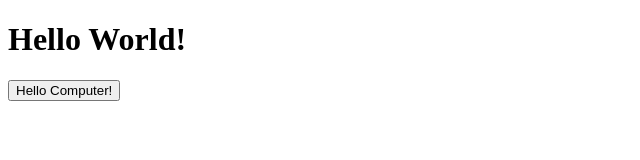
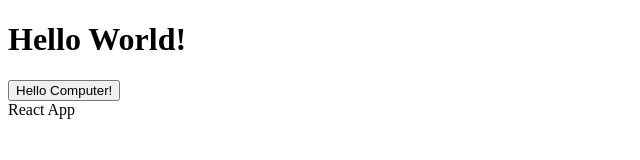
Before and after one commit to Mausp7/git-practice-akarmi, a plain HTML site: page index.html in a window 1280 px wide. Shown: the full height of the page, 0-640 px from the left. Drawn offline with Linux system fonts and the light colour scheme.

Commit message:
#root div added.

```diff
--- a/index.html
+++ b/index.html
@@ -9,5 +9,6 @@
 	<body>
 		<h1>Hello World!</h1>
 		<button>Hello Computer!</button>
+		<div id="root">React App</div>
 	</body>
 </html>
```
